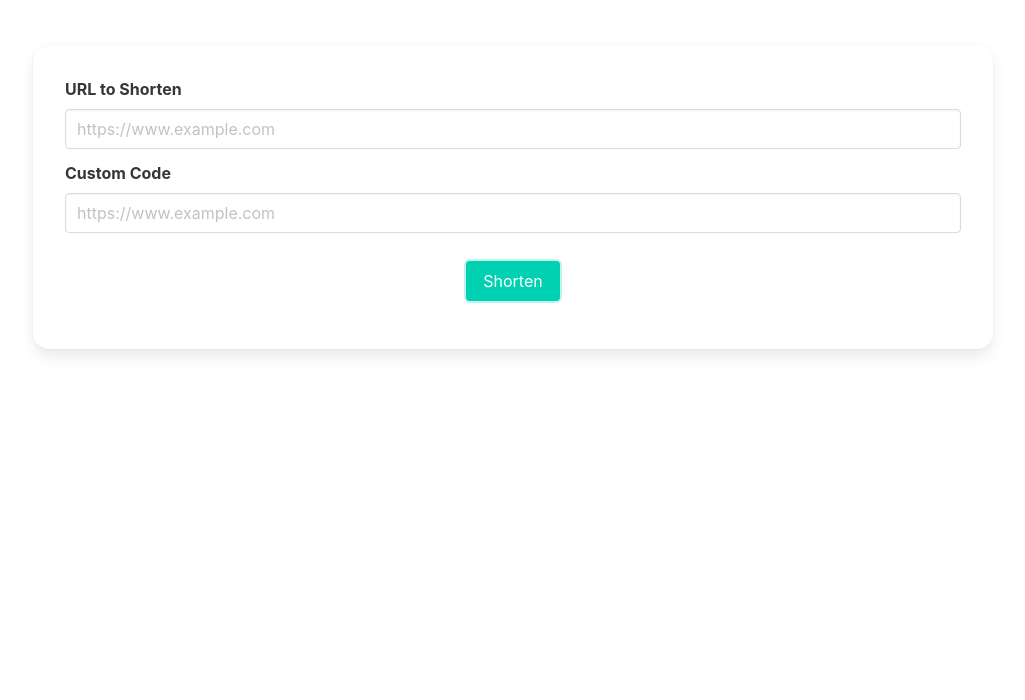
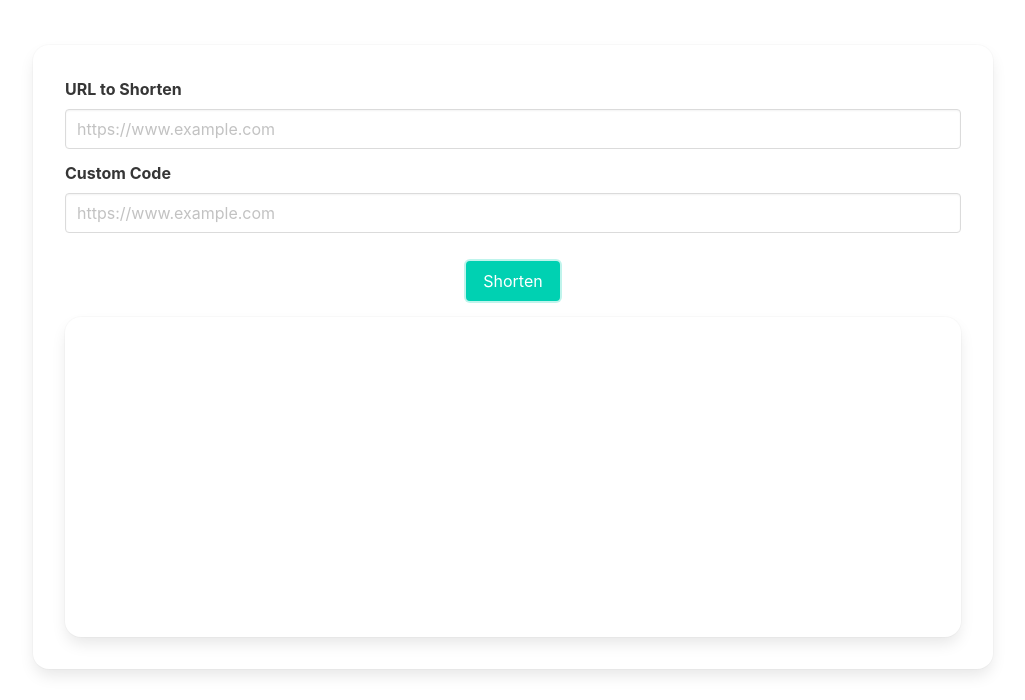
Before and after one commit to ShahmeerShahid/DistributedDB, a plain HTML site: page client/index.html in a window 1280 px wide. Both pictures are taken after a click on the button "Shorten". Shown: the part 100-800 px from the top of the page, without its empty margins (119-1144 px from the left). Drawn offline with nearby package versions, Linux system fonts and the light colour scheme.

Commit message:
Add test animation

```diff
--- a/client/index.html
+++ b/client/index.html
@@ -9,6 +9,7 @@
             href="https://cdn.jsdelivr.net/npm/bulma@0.9.0/css/bulma.min.css"
         />
         <link rel="stylesheet" href="styles.css" />
+        <script src="./script.js" defer></script>
     </head>
 
     <body>
@@ -49,10 +50,13 @@
                     </div>
                     <div class="url-form">
                         <div class="button-container">
-                            <button class="button is-primary">Shorten</button>
+                            <button class="button is-primary">
+                                Shorten
+                            </button>
                         </div>
                     </div>
                 </div>
+                <div class="card test"></div>
             </div>
         </section>
     </body>
--- /dev/null
+++ b/client/script.js
@@ -0,0 +1,8 @@
+const second = document.querySelector(".test");
+const button = document.querySelector(".button");
+
+const expandCard = () => {
+    second.classList.add("hover");
+};
+
+button.addEventListener("click", expandCard);
--- a/client/styles.css
+++ b/client/styles.css
@@ -28,3 +28,13 @@
     border-radius: 1rem;
     transition: height 1s;
 }
+
+.test {
+    height: 20vh;
+    transition: height 0.5s ease-out;
+}
+
+.hover {
+    height: 40vh;
+    transition: height 0.5s ease-in;
+}
```
